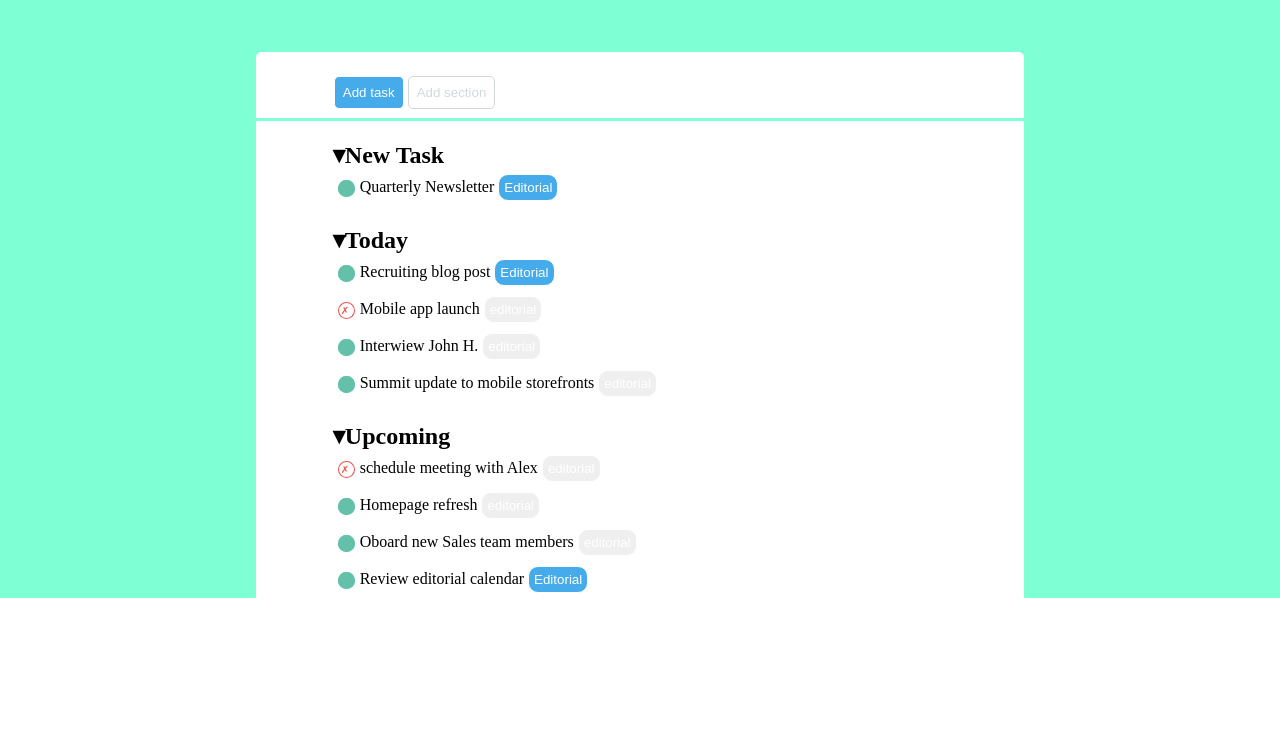
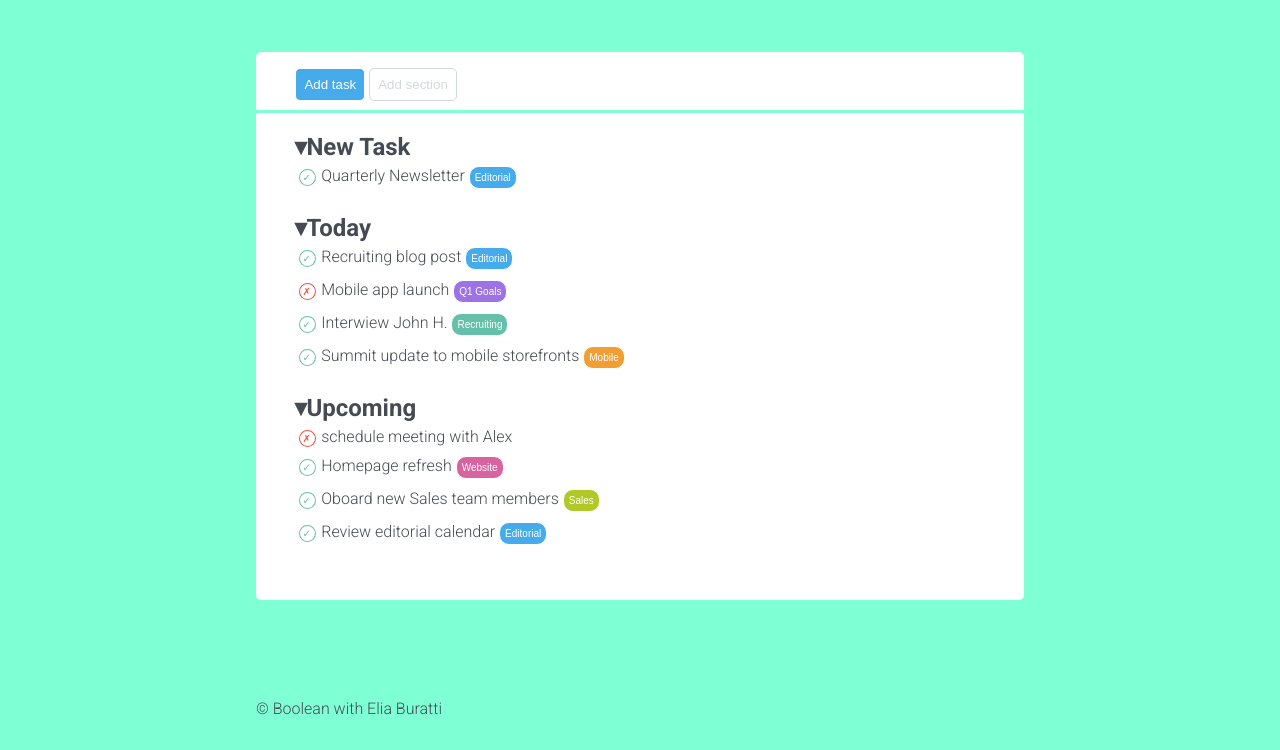
Before and after one commit to EliaBuratti/html-css-toboolist, a plain HTML site: page index.html in a window 1280 px wide. Shown: the part 66-816 px from the top of the page. Drawn offline with Linux system fonts and the light colour scheme.

Commit message:
add text font and colors

```diff
--- a/css/style.css
+++ b/css/style.css
@@ -6,7 +6,12 @@
     box-sizing: border-box;
 }
 
-main {
+body {
+
+    font-family: 'Roboto', sans-serif;
+}
+
+main, footer {
 
 /*     background-color: rgba(246,248,249,255); DA RIPRISTINARE */
 
@@ -14,25 +19,39 @@ main {
     padding-top: 5%;
     padding-left:20%;
     padding-right: 20%;
+    padding-bottom: 2rem;
 
 }
+
 
 h2 {
 
     padding-top: 20px;
+    color: var(--list_section);
+
+}
+
+:root {
+
+--list_section: rgba(70,74,83,255);
+
+
 }
 
 
 .heading_title {
+
     font-size: 2rem;
     vertical-align: 50%;
+    font-weight: bold;
+
 }
 
 .layout{
 
     background-color: white;
     margin-bottom: 3px;
-    padding-left: 10%;
+    padding-left: 5%;
 
 
 }
@@ -41,7 +60,7 @@ h2 {
 
     width: 100%;
     height: auto;
-    padding-top: 3%;
+    padding-top: 2%;
     padding-bottom: 1%;
     border: 1px solid white;
     border-top-left-radius: 5px;
@@ -75,6 +94,7 @@ h2 {
 .list {
 
     padding: 5px;
+    color: var(--list_section);
 }
 
 .circle{
@@ -93,17 +113,25 @@ h2 {
     border: 1px solid white;
     border-radius: 10px;
     padding: 5px;
+    font-size: 10px;
 
+}
+
+.end_list {
+
+    padding-bottom: 50px;
+    border-bottom-left-radius: 5px;
+    border-bottom-right-radius: 5px;
 }
 
 /* class color of check and cross color */
 
-.green {
+.check {
 
     color: rgba(102,193,170,255);
 }
 
-.red {
+.cross {
 
     color: rgba(235,82,73,255) ;
 }
@@ -134,3 +162,13 @@ h2 {
 
     background-color: rgba(216,99,161,255);
 }
+
+.light_green {
+
+    background-color: rgba(176,201,38,255);
+}
+
+.credits {
+
+    color: var(--list_section);
+}
--- a/index.html
+++ b/index.html
@@ -5,6 +5,14 @@
         <meta name="viewport" content="width=device-width, initial-scale=1.0">
 
         <link rel="stylesheet" href="./css/style.css">
+
+        <!-- google font -->
+
+        <link rel="preconnect" href="https://fonts.googleapis.com">
+        <link rel="preconnect" href="https://fonts.gstatic.com" crossorigin>
+        <link
+            href="https://fonts.googleapis.com/css2?family=Roboto:ital,wght@0,300;0,700;1,400&display=swap"
+            rel="stylesheet">
 
         <title>Toboolist</title>
     </head>
@@ -37,9 +45,7 @@
 
             <!-- list -->
 
-            <div class="layout">
-
-                <div>
+            <div class="layout end_list">
 
                 <!-- New Task -->
 
@@ -47,7 +53,7 @@
 
                 <section class="list">
 
-                        <span class="circle green"> &check; </span>
+                    <span class="circle check"> &check; </span>
 
                     Quarterly Newsletter
 
@@ -61,7 +67,7 @@
 
                 <section class="list">
 
-                        <span class="circle green"> &check; </span>
+                    <span class="circle check"> &check; </span>
 
                     Recruiting blog post
 
@@ -71,31 +77,31 @@
 
                 <section class="list">
 
-                        <span class="circle red"> &cross; </span>
+                    <span class="circle cross"> &cross; </span>
 
                     Mobile app launch
 
-                        <button class="task_button">editorial</button>
+                    <button class="task_button purple">Q1 Goals</button>
 
                 </section>
 
                 <section class="list">
 
-                        <span class="circle green"> &check; </span>
+                    <span class="circle check"> &check; </span>
 
                     Interwiew John H.
 
-                        <button class="task_button">editorial</button>
+                    <button class="task_button green">Recruiting</button>
 
                 </section>
 
                 <section class="list">
 
-                        <span class="circle green"> &check; </span>
+                    <span class="circle check"> &check; </span>
 
                     Summit update to mobile storefronts
 
-                        <button class="task_button">editorial</button>
+                    <button class="task_button orange">Mobile</button>
 
                 </section>
 
@@ -105,37 +111,35 @@
 
                 <section class="list">
 
-                        <span class="circle red"> &cross; </span>
+                    <span class="circle cross"> &cross; </span>
 
                     schedule meeting with Alex
-
-                        <button class="task_button">editorial</button>
 
                 </section>
 
                 <section class="list">
 
-                        <span class="circle green"> &check; </span>
+                    <span class="circle check"> &check; </span>
 
                     Homepage refresh
 
-                        <button class="task_button">editorial</button>
+                    <button class="task_button pink">Website</button>
 
                 </section>
 
                 <section class="list">
 
-                        <span class="circle green"> &check; </span>
+                    <span class="circle check"> &check; </span>
 
                     Oboard new Sales team members
 
-                        <button class="task_button">editorial</button>
+                    <button class="task_button light_green">Sales</button>
 
                 </section>
 
                 <section class="list">
 
-                        <span class="circle green"> &check; </span>
+                    <span class="circle check"> &check; </span>
 
                     Review editorial calendar
 
@@ -143,20 +147,25 @@
 
                 </section>
 
-
-
-
-
-
-
-
-                </div>
-
             </div>
 
         </main>
 
-        <footer></footer>
+        <footer>
+
+            <!-- credits -->
+
+            <div class="credits">
+
+                <span>
+
+                    &copy; Boolean with Elia Buratti
+
+                </span>
+
+            </div>
+
+        </footer>
 
     </body>
 </html>
```
Lines whose indentation alone changed are shown as unchanged.
